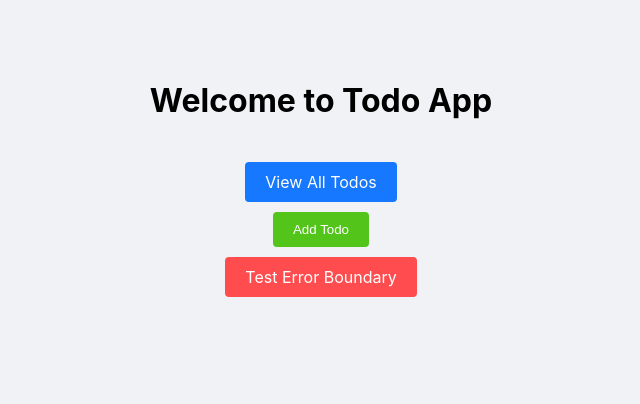
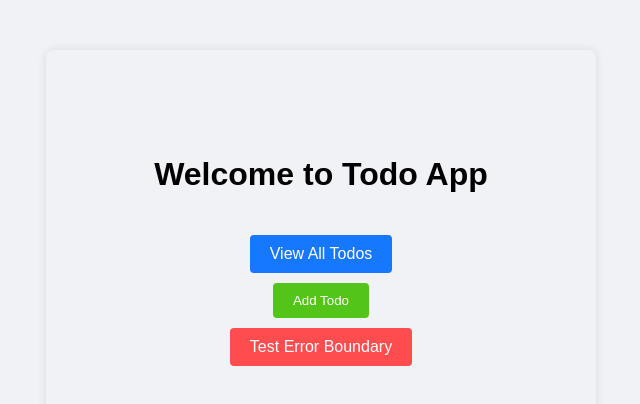
Before and after one commit to corneliusweb/todo-app-monorepo, a React (Vite) app: page / in a window 1280 px wide. Shown: the top 404 px of the page, without its empty margins (319-959 px from the left). Built offline with nearby package versions, Linux system fonts and the light colour scheme.

Commit message:
Refactor markup and CSS to style AllTodo page

```diff
--- a/src/App.css
+++ b/src/App.css
@@ -0,0 +1,10 @@
+.app {
+    max-width: 500px;
+    margin: 50px auto;
+    padding: 25px;
+    font-family: Arial, sans-serif;
+    border-radius: 8px;
+    box-shadow: 0 0 10px rgba(0, 0, 0, 0.1);
+    display: flex;
+    flex-direction: column;
+}
--- a/src/App.jsx
+++ b/src/App.jsx
@@ -5,6 +5,7 @@ import TodoDetails from './pages/TodoDetails';
 import AddTodo from './pages/AddTodo';
 import TestError from './pages/TestError';
 import NotFound from './pages/NotFound';
+import './App.css';
 
 export default function App() {
   return (
--- a/src/components/todo/Todo.css
+++ b/src/components/todo/Todo.css
@@ -1,7 +1,5 @@
 .todo-list {
-  max-width: 600px;
   margin: 0 auto;
-  padding: 20px;
 }
 
 .todo-item {
--- a/src/index.css
+++ b/src/index.css
@@ -13,6 +13,12 @@ body {
   margin: 40px auto;
   padding: 20px;
   text-align: center;
+}
+
+.all-todos header {
+  display: flex;
+  align-items: center;
+  justify-content: space-between;
 }
 
 .nav-link {
@@ -107,11 +113,10 @@ body {
 /* Pagination Styles */
 .pagination {
   display: flex;
-  justify-content: center;
+  justify-content: space-between;
   align-items: center;
   gap: 20px;
   margin-top: 30px;
-  padding: 20px;
 }
 
 .pagination-button {
@@ -153,7 +158,7 @@ body {
 }
 
 .search-input {
-  width: 100%;
+  width: 95%;
   padding: 10px;
   font-size: 1em;
   border: 1px solid #d9d9d9;
--- a/src/pages/AllTodos.jsx
+++ b/src/pages/AllTodos.jsx
@@ -90,14 +90,22 @@ const AllTodos = () => {
 
   return (
     <div className="all-todos">
-      <h1>My Todo List</h1>
+      <header>
+        <h1>My Todo</h1>
         <button
           className="nav-link"
-        style={{ marginBottom: 16, background: '#52c41a', border: 'none', cursor: 'pointer' }}
+          style={{
+            background: '#10B981',
+            border: 'none',
+            cursor: 'pointer',
+            marginTop: '1px',
+            fontSize: '1.05rem',
+          }}
           onClick={() => setShowModal(true)}
         >
           Add Todo
         </button>
+      </header>
       <Modal open={showModal} onClose={() => setShowModal(false)}>
         <AddTodoForm onSuccess={handleAddSuccess} />
       </Modal>
```
Lines whose indentation alone changed are shown as unchanged.
